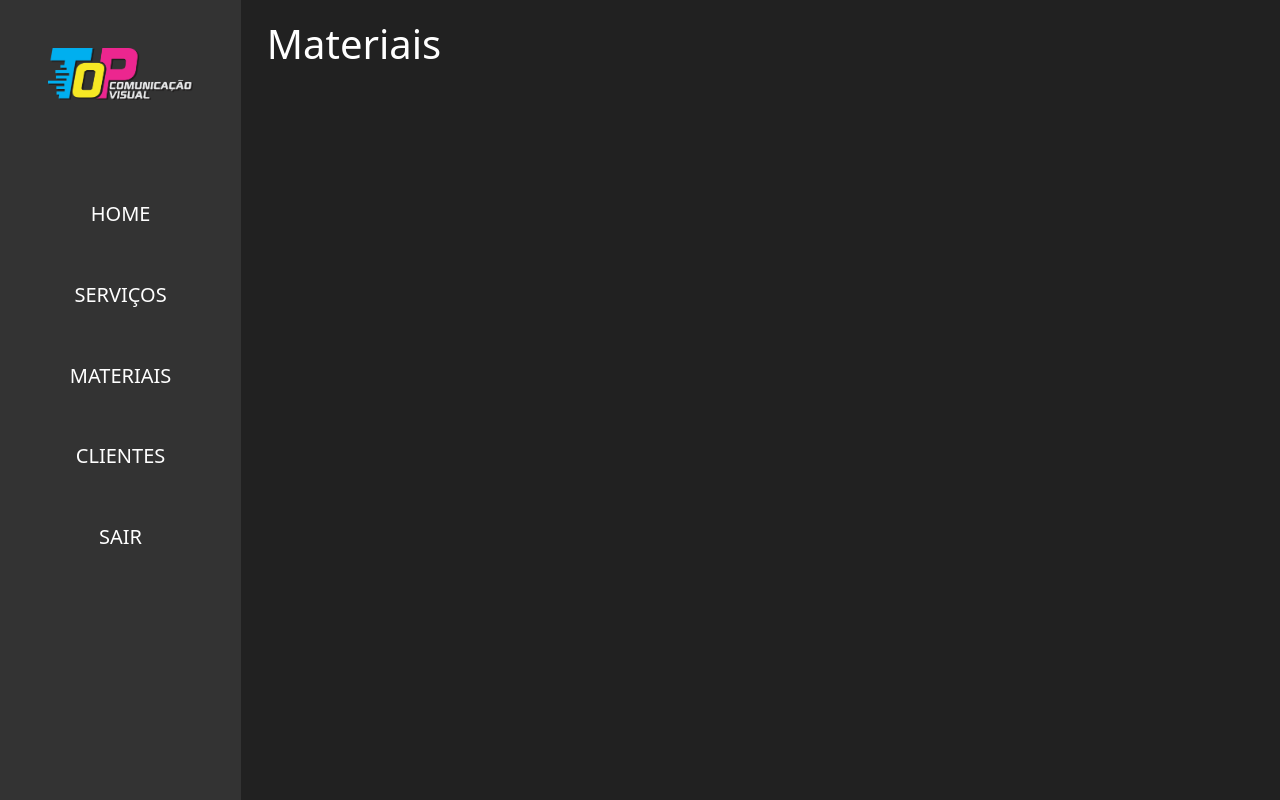
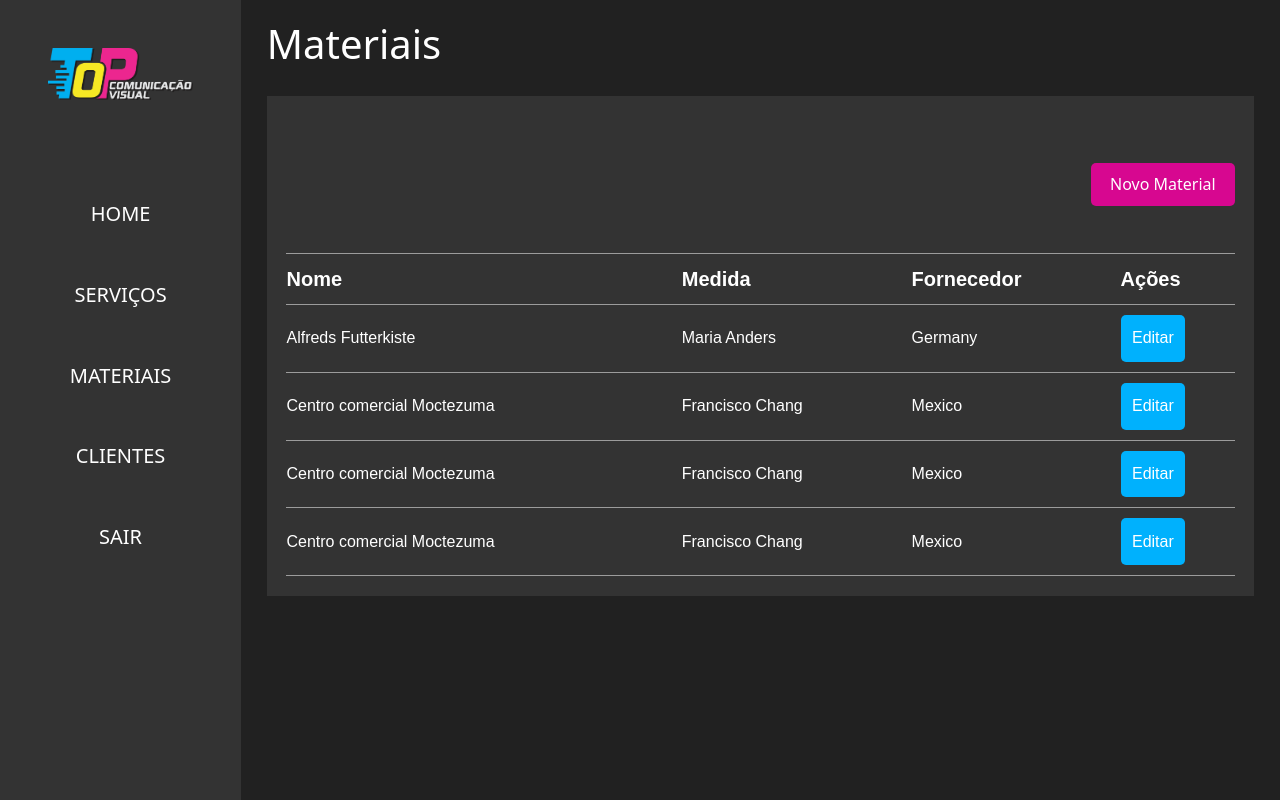
Before and after one commit to yusley/topsis, a Django app: page /materiais in a window 1280 px wide. Run offline with Django 5.2, Linux system fonts and the light colour scheme; a user stored in the database is signed in.

Commit message:
feat: cadastro de material telas

```diff
--- a/projeto/static/css/global.css
+++ b/projeto/static/css/global.css
@@ -3,4 +3,6 @@ body{
     padding: 0px;
     margin: 0px;
     box-sizing: border-box;
+    height: 100vh;
+    overflow: auto;
 }
--- a/projeto/static/css/home.css
+++ b/projeto/static/css/home.css
@@ -51,26 +51,29 @@
 
 /* TABLE */
 
-.listagemServicos{
+.listagem{
     width: 100%;
-    height: 35%;
     overflow: auto;
 }
 
-.listagemServicos::-webkit-scrollbar{
+.servicos{
+    height: 35%;
+}
+
+.listagem::-webkit-scrollbar{
     width: 2px;
 }
 
-.listagemServicos::-webkit-scrollbar-track{
+.listagem::-webkit-scrollbar-track{
     background: rgb(154, 154, 154);
 }
 
-.listagemServicos::-webkit-scrollbar-thumb {
+.listagem::-webkit-scrollbar-thumb {
     background-color: rgb(65, 65, 65);
     border-radius: 20px;
   }
 
-.listagemServicos table{
+.listagem table{
     color: #fff;
     font-family: arial, sans-serif;
     border-collapse: collapse;
@@ -78,19 +81,19 @@
 
 }
 
-.listagemServicos table td {
+.listagem table td {
     border-top: 1px solid #9c9c9c;
     border-bottom: 1px solid #9c9c9c;
     text-align: left;
     padding: 10px 0;
 }
 
-.listagemServicos table th {
+.listagem table th {
     border-top: 1px solid #9c9c9c;
     border-bottom: 1px solid #9c9c9c;
     text-align: left;
     padding: 10px 0;
-    font-size: 25px;
+    font-size: 20px;
 }
 
 
--- /dev/null
+++ b/projeto/static/css/materiais.css
@@ -0,0 +1,34 @@
+.content-body{
+    background-color: #333333;
+    padding: 2%;
+    margin: 2% 0;
+}
+
+.materiais{
+    width: 100%;
+    overflow: auto;
+}
+
+.btn-novo-material{
+    width: 100%;
+    display: flex;
+    flex-direction: row-reverse;
+    padding: 5% 0;
+
+}
+
+.btn-novo-material input{
+    background-color:#D70790 ;
+    border: none;
+    padding: 1% 2%;
+    border-radius: 5px ;
+    color: #fff;
+}
+
+.btn-editar input{
+    background-color:#00B1FD ;
+    border: none;
+    border-radius: 5px;
+    color: #fff;
+    padding: 10%;
+}
--- a/topapp/models.py
+++ b/topapp/models.py
@@ -84,7 +84,7 @@ class Estoque(models.Model):
 
 # class Perfil(models.Model):
 #     user = models.ForeignKey(User, on_delete=models.CASCADE)
-#     Filial = models.ForeignKey(Filial, on_delete=models.CASCADE)
+#     Filial = models.ForeignKey(Filial, on_delete=models.CASCADE)s
 
 #     def __str__(self) -> str:
 #         return self.usuario.username
--- a/topapp/templates/home.html
+++ b/topapp/templates/home.html
@@ -35,7 +35,7 @@
     <h2>Serviços em Andamento</h2>
 </div>
 
-<div class="listagemServicos">
+<div class="listagem servicos">
     <table>
         <tr>
           <th>Cliente</th>
--- a/topapp/templates/materiais.html
+++ b/topapp/templates/materiais.html
@@ -4,5 +4,65 @@
     <h1>Materiais</h1>
 </div>
 
+<div class="content-body">
+
+    <div class="btn-novo-material">
+        <input type="submit" value="Novo Material" onclick="window.location.href='/materiais/cadastro/'"/>
+    </div>
+
+    <div class="listagem materiais">
+        <table>
+            <tr>
+                <th>Nome</th>
+                <th>Medida</th>
+                <th>Fornecedor</th>
+                <th>Ações</th>
+            </tr>
+            <tr>
+                <td>Alfreds Futterkiste</td>
+                <td>Maria Anders</td>
+                <td>Germany</td>
+                <td>
+                    <div class="btn-editar">
+                        <input type="submit" value="Editar"/>
+                    </div>
+                </td>
+            </tr>
+            <tr>
+                <td>Centro comercial Moctezuma</td>
+                <td>Francisco Chang</td>
+                <td>Mexico</td>
+                <td>
+                    <div class="btn-editar">
+                        <input type="submit" value="Editar"/>
+                    </div>
+                </td>
+            </tr>
+            <tr>
+                <td>Centro comercial Moctezuma</td>
+                <td>Francisco Chang</td>
+                <td>Mexico</td>
+                <td>
+                    <div class="btn-editar">
+                        <input type="submit" value="Editar"/>
+                    </div>
+                </td>
+            </tr>
+            <tr>
+                <td>Centro comercial Moctezuma</td>
+                <td>Francisco Chang</td>
+                <td>Mexico</td>
+                <td>
+                    <div class="btn-editar">
+                        <input type="submit" value="Editar"/>
+                    </div>
+                </td>
+            </tr>
+
+
+          </table>
+    </div>
+
+</div>
 
 {% endblock %}
--- a/topapp/templates/partials/base.html
+++ b/topapp/templates/partials/base.html
@@ -13,6 +13,8 @@
     <link rel="stylesheet" href="{% static 'css/base.css' %}">
     <link rel="stylesheet" href="{% static 'css/menu.css' %}">
     <link rel="stylesheet" href="{% static 'css/home.css' %}">
+    <link rel="stylesheet" href="{% static 'css/materiais.css' %}">
+
 
 
     <title>TOPSIS</title>
--- a/topapp/urls.py
+++ b/topapp/urls.py
@@ -5,7 +5,11 @@ from .views import *
 urlpatterns = [
     path('', home, name='home'),
     path('materiais', materiais, name='materiais'),
+    path('materiais/cadastro/', cadastroMateriais, name='cadastromateriais'),
+    #path('materiais/cadastro/<int:id>', cadastroMateriais, name='cadastromateriais'),
+
     path('login', login_view, name='login'),
     path('logout', logout_view, name='logout'),
     path('criarusuario', createUser, name='criarusuario'),
+
 ]
--- a/topapp/views.py
+++ b/topapp/views.py
@@ -79,3 +79,8 @@ def home(request):
 @login_required(login_url='/login')
 def materiais(request):
     return render(request, 'materiais.html')
+
+
+@login_required(login_url='/login')
+def cadastroMateriais(request,id=None):
+    return render(request, 'cadastromateriais.html')
```
Also changed, not shown: projeto/static/css/base.css (+62 -0 lines), topapp/templates/cadastromateriais.html (added, +40 -0 lines), db.sqlite3.
